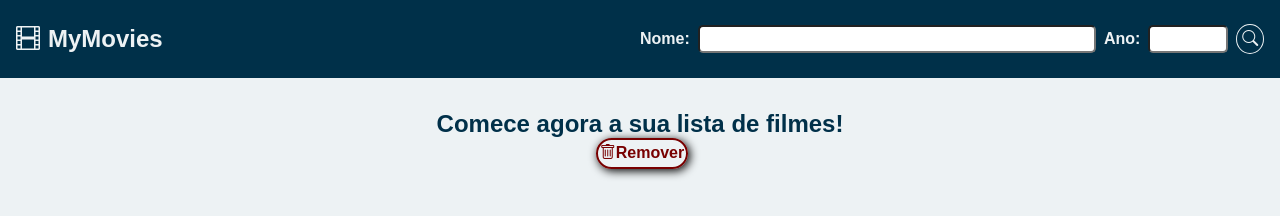
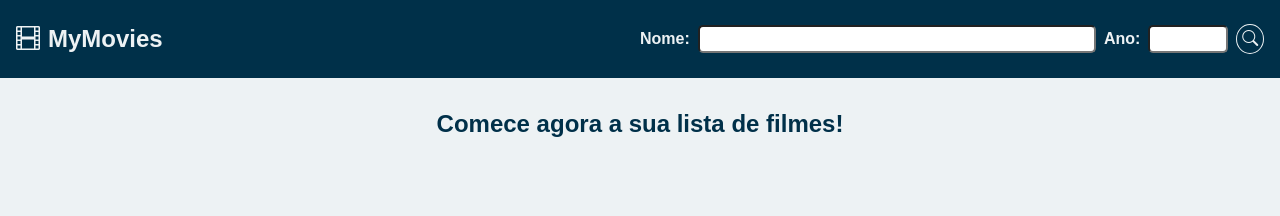
Before and after one commit to devpaulo2077/My-Movies, a website: page index.html in a window 1280 px wide. Drawn offline with nearby package versions, Linux system fonts and the light colour scheme.

Commit message:
🆙 UPDATE

```diff
--- a/index.html
+++ b/index.html
@@ -35,7 +35,7 @@
         <h2>Comece agora a sua lista de filmes!</h2>
         <section id="movie-list">
             <article>
-                <button class="remove-btn"><i class="bi bi-trash"></i>Remover</button>
+                <!-- <button class="remove-btn"><i class="bi bi-trash"></i>Remover</button> -->
             </article>
         </section>
         <article id="modal-overlay" class="overlay">
```
